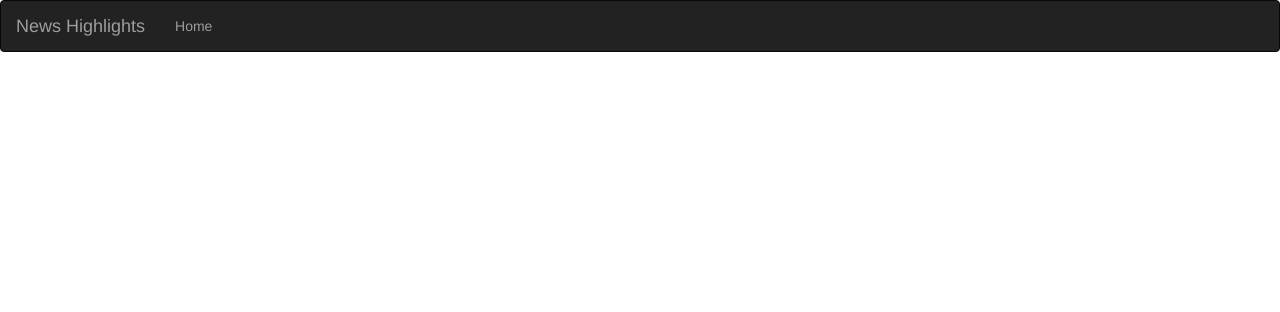
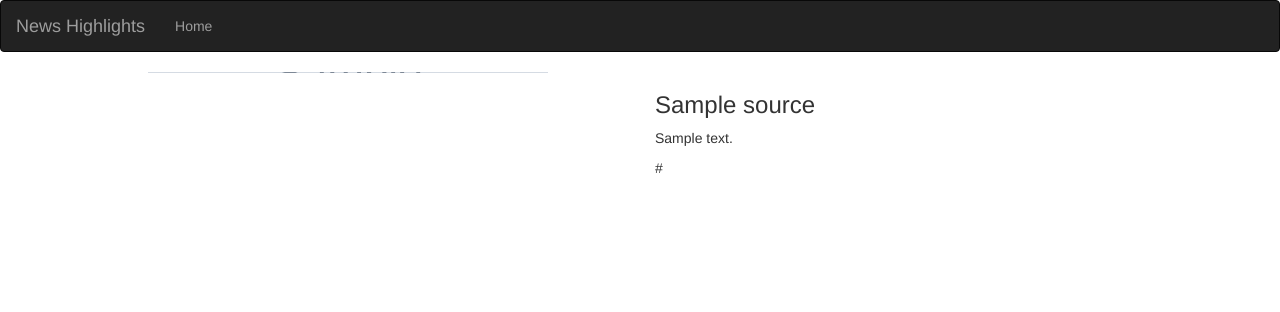
Before and after one commit to Agnes-N/News-Highlights, a Flask app: template app/templates/articles.html in a window 1280 px wide. Shown: the top 312 px of the page. Run offline with Flask 2, Linux system fonts and the light colour scheme; the template is opened without the code that fills it: most values are stand-ins (such as "Sample title", 1, 10 or a date in 2020); grey boxes marked "Sample" are stand-in pictures; parts of the project's set-up code (start-up, migrations or seed data) failed here and were passed over; some libraries are stand-ins or nearby versions.

Commit message:
updated our articles.html file

```diff
--- a/app/templates/articles.html
+++ b/app/templates/articles.html
@@ -1,2 +1,16 @@
 {% extends 'base.html'%}
-<!-- <h1>Hello news {{id}}</h1> -->
+<!-- Content block -->
+{% block content %}
+<div class="container">
+    <div class="row">
+        <div class="col-xs-6 col-sm-6 col-lg-6 urltoimage" style="background: url({{sources.urlToImage}}) no-repeat center center">
+        </div>
+
+        <div class="col-xs-6 col-sm-6 col-lg-6 sources-details">
+            <h3>{{ sources.title }}</h3>
+            <p class="description"> {{ sources.description }}</p>
+            <p class="url"> {{ sources.url }}</p>
+        </div>
+    </div>
+</div>
+{% endblock %}
```
